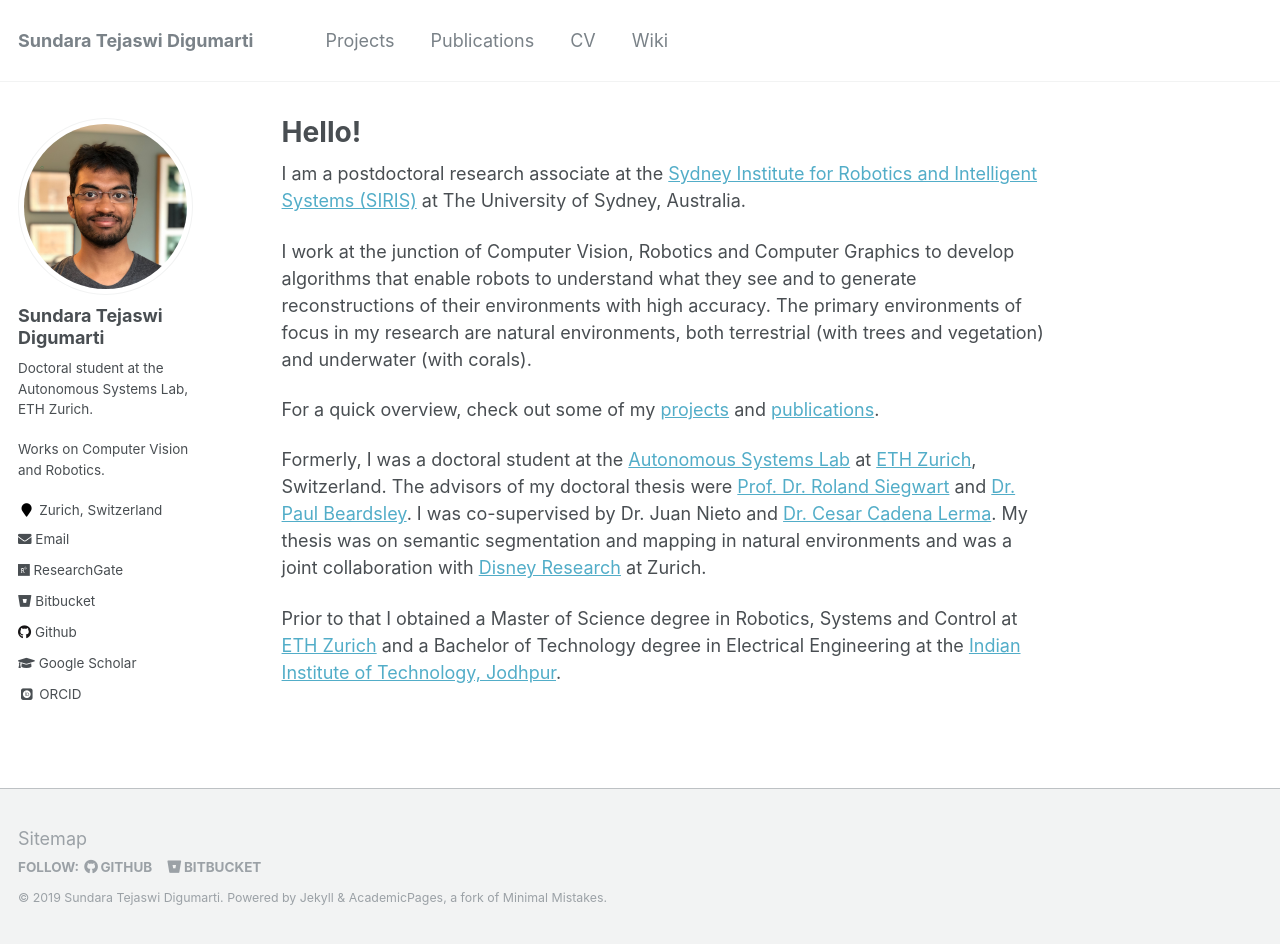
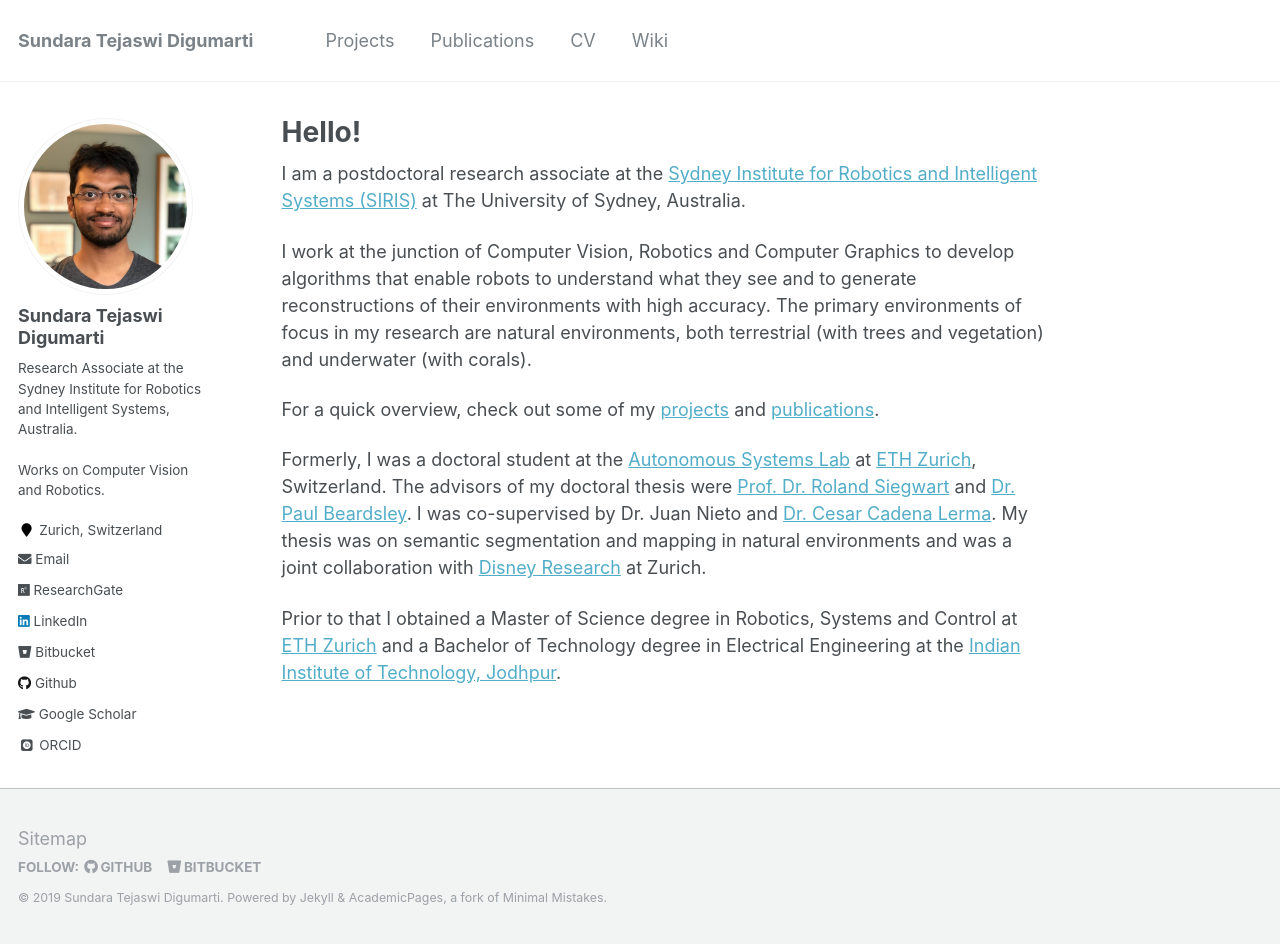
Before and after one commit to tejaswid/tejaswid.github.io, a Jekyll site: the page built from _pages/about.md, in a window 1280 px wide and 944 px high. Built offline with Jekyll 4.4.1, drawn with Linux system fonts in a browser that asks for light colours; some web fonts are replaced.

Commit message:
Updated config 1. Updated bio 2. Updated email to sydney email 3. Added linkedin

```diff
--- a/_config.yml
+++ b/_config.yml
@@ -10,7 +10,7 @@ locale                   : "en-US"
 title                    : "Sundara Tejaswi Digumarti"
 title_separator          : "-"
 name                     : &name "Sundara Tejaswi Digumarti"
-description              : &description "Doctoral student at the Autonomous Systems Lab, ETH Zurich. Works on Computer Vision and Robotics"
+description              : &description "Research Associate at the Sydney Institute for Robotics and Intelligent Systems, Australia. Works on Computer Vision and Robotics"
 url                      : https://tejaswid.github.io # the base hostname & protocol for your site e.g. "https://mmistakes.github.io"
 baseurl                  : "" # the subpath of your site, e.g. "/blog"
 repository               : "tejaswid/tejaswid.github.io"
@@ -82,11 +82,11 @@ analytics:
 author:
   name             : "Sundara Tejaswi Digumarti"
   avatar           : "tejaswi_small.png"
-  bio              : "Doctoral student at the Autonomous Systems Lab, ETH Zurich. <br/> <br/> Works on Computer Vision and Robotics."
+  bio              : "Research Associate at the Sydney Institute for Robotics and Intelligent Systems, Australia. <br/> <br/> Works on Computer Vision and Robotics."
   location         : "Zurich, Switzerland"
   employer         :
   googlescholar    : "https://scholar.google.ch/citations?user=_uO9ckAAAAAJ&hl=en"
-  email            : "dtejaswi@mavt.ethz.ch, sundaratejaswi@gmail.com"
+  email            : "sundara.digumarti@sydney.edu.au, sundaratejaswi@gmail.com"
   researchgate     : "https://www.researchgate.net/profile/Sundara_Tejaswi_Digumarti"
   uri              :
   bitbucket        : "dtejaswi"
@@ -100,7 +100,7 @@ author:
   keybase          :
   instagram        :
   lastfm           :
-  linkedin         :
+  linkedin         : "www.linkedin.com/in/stdigumarti"
   orcid            : "https://orcid.org/0000-0002-0004-0868"
   pinterest        :
   soundcloud       :
```
